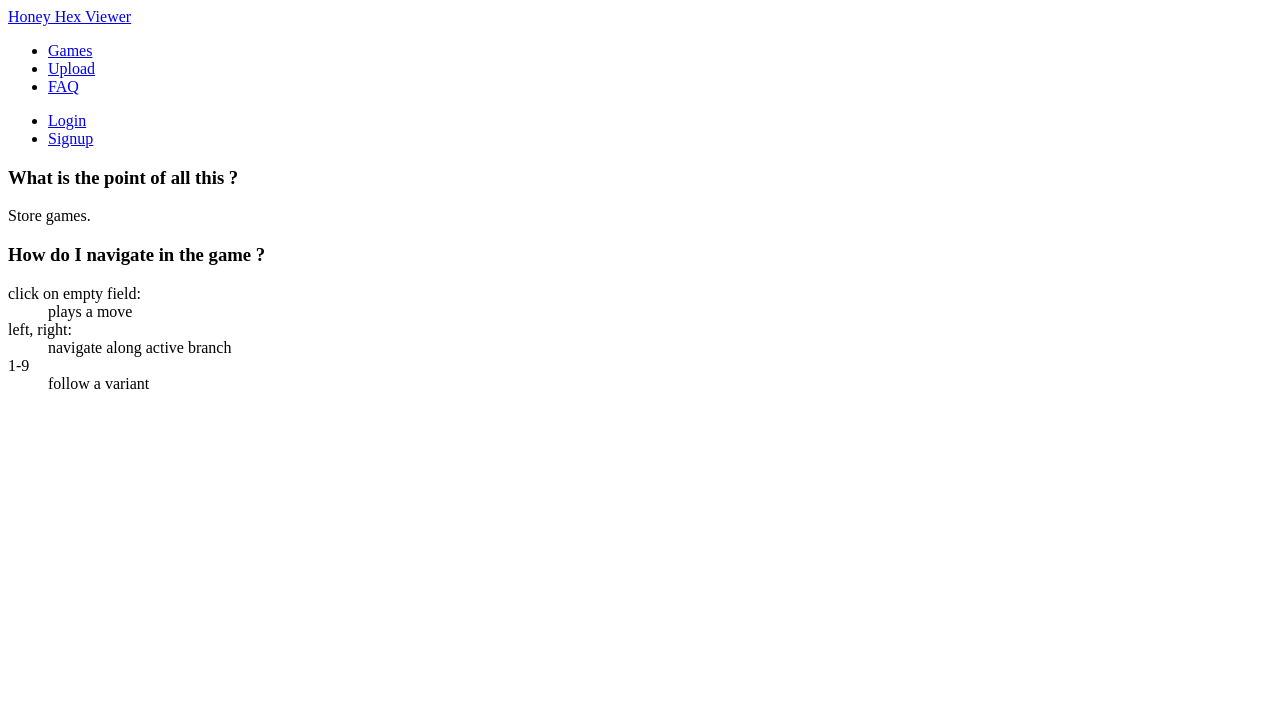
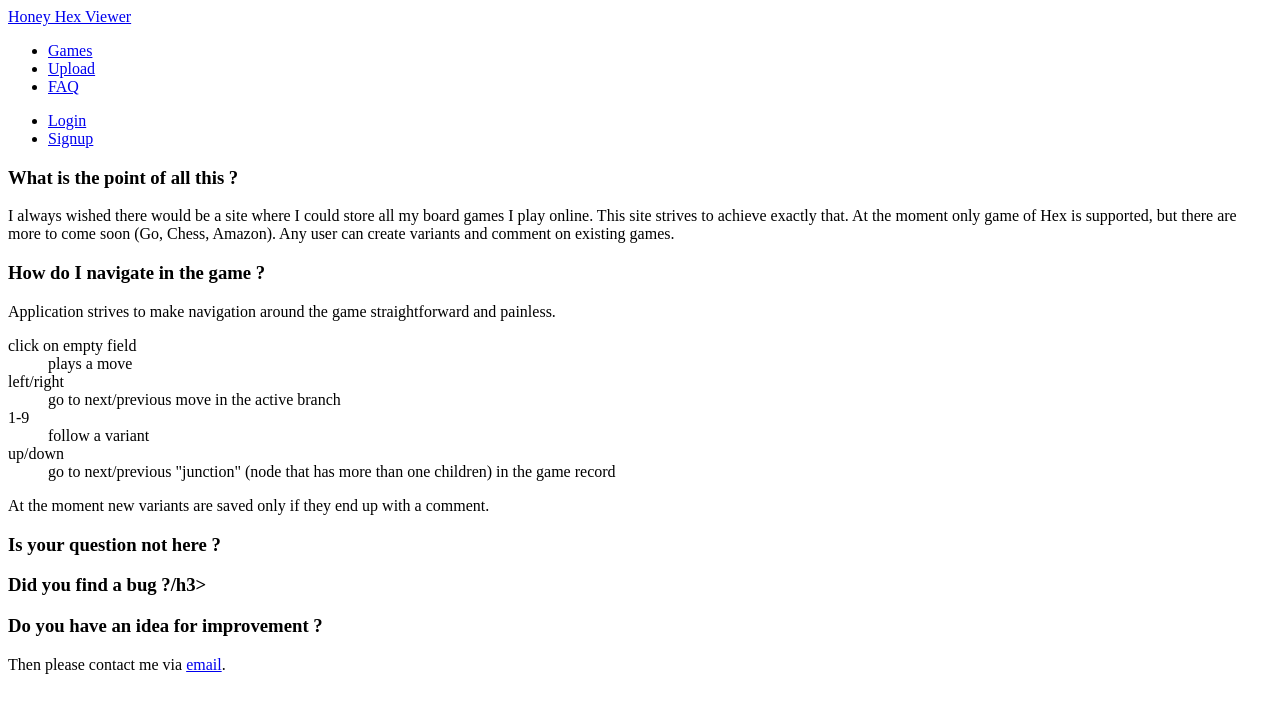
Before and after one commit to tomik/honey, a Flask app: page /faq in a window 1280 px wide. Shown: the top 713 px of the page. Run offline with Flask 2, Linux system fonts and the light colour scheme; parts of the project's set-up code (start-up, migrations or seed data) failed here and were passed over; some libraries are stand-ins or nearby versions.

Commit message:
updated faq

```diff
--- a/templates/base.html
+++ b/templates/base.html
@@ -12,10 +12,10 @@
       <script src="/static/js/ga.js" type="text/javascript"></script>
       <!-- protect my email address -->
       <script type="text/javascript">
-        myContact = "gmail.com";
-        myContact = "tomas.koze" + "lek" + "@" + myContact;
+        contactEmail = "gmail.com";
+        contactEmail = "tomas.koze" + "lek" + "@" + contactEmail;
         $(document).ready(function() {
-          $("#contact").attr("href", "mailto:" + myContact);
+          $("#contact_email").attr("href", "mailto:" + contactEmail);
         });
       </script>
     {% endblock %}
--- a/templates/faq.html
+++ b/templates/faq.html
@@ -3,13 +3,22 @@
 
 {% block content %}
   <h3> What is the point of all this ? </h3>
-  <p> Store games. </p>
+  <p> I always wished there would be a site where I could store all my board games I play online. This site strives to achieve exactly that. At the moment only game of Hex is supported, but there are more to come soon (Go, Chess, Amazon). Any user can create variants and comment on existing games. </p>
 
   <h3> How do I navigate in the game ? </h3>
+  Application strives to make navigation around the game straightforward and painless.
   <dl>
-    <dt>click on empty field:</dt><dd>plays a move</dd>
-    <dt>left, right:</dt> <dd>navigate along active branch</dd>
+    <dt>click on empty field</dt><dd>plays a move</dd>
+    <dt>left/right</dt> <dd>go to next/previous move in the active branch</dd>
     <dt>1-9</dt><dd>follow a variant</dd>
+    <dt>up/down</dt><dd>go to next/previous "junction" (node that has more than one children) in the game record</dd>
   </dl>
-  </div>
+  At the moment new variants are saved only if they end up with a comment.
+
+  <h3> Is your question not here ? </h3>
+  <h3>Did you find a bug ?/h3>
+  <h3> Do you have an idea for improvement ?</h3>
+  <p>
+  Then please contact me via <a id="contact_email" href="#">email</a>.
+  <p>
 {% endblock %}
```
